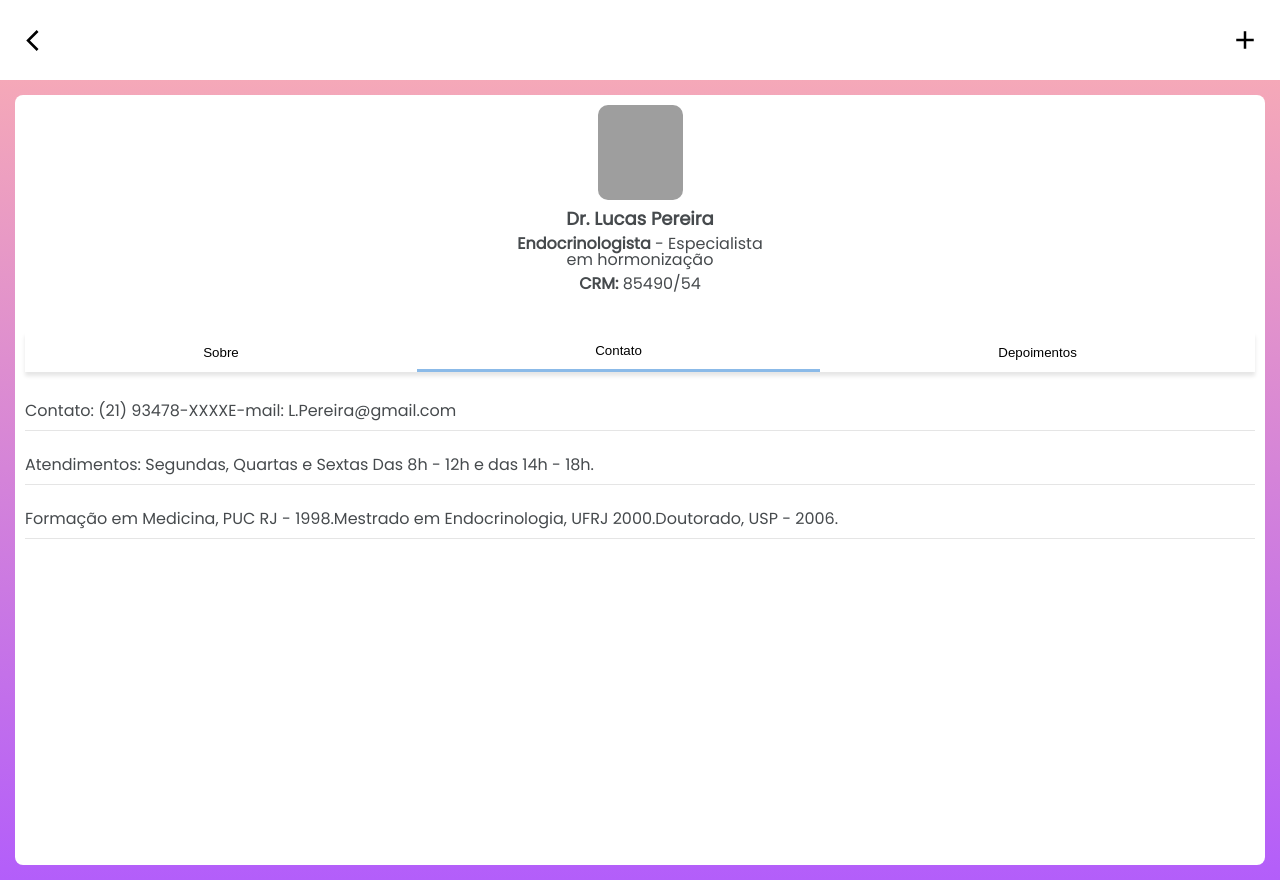
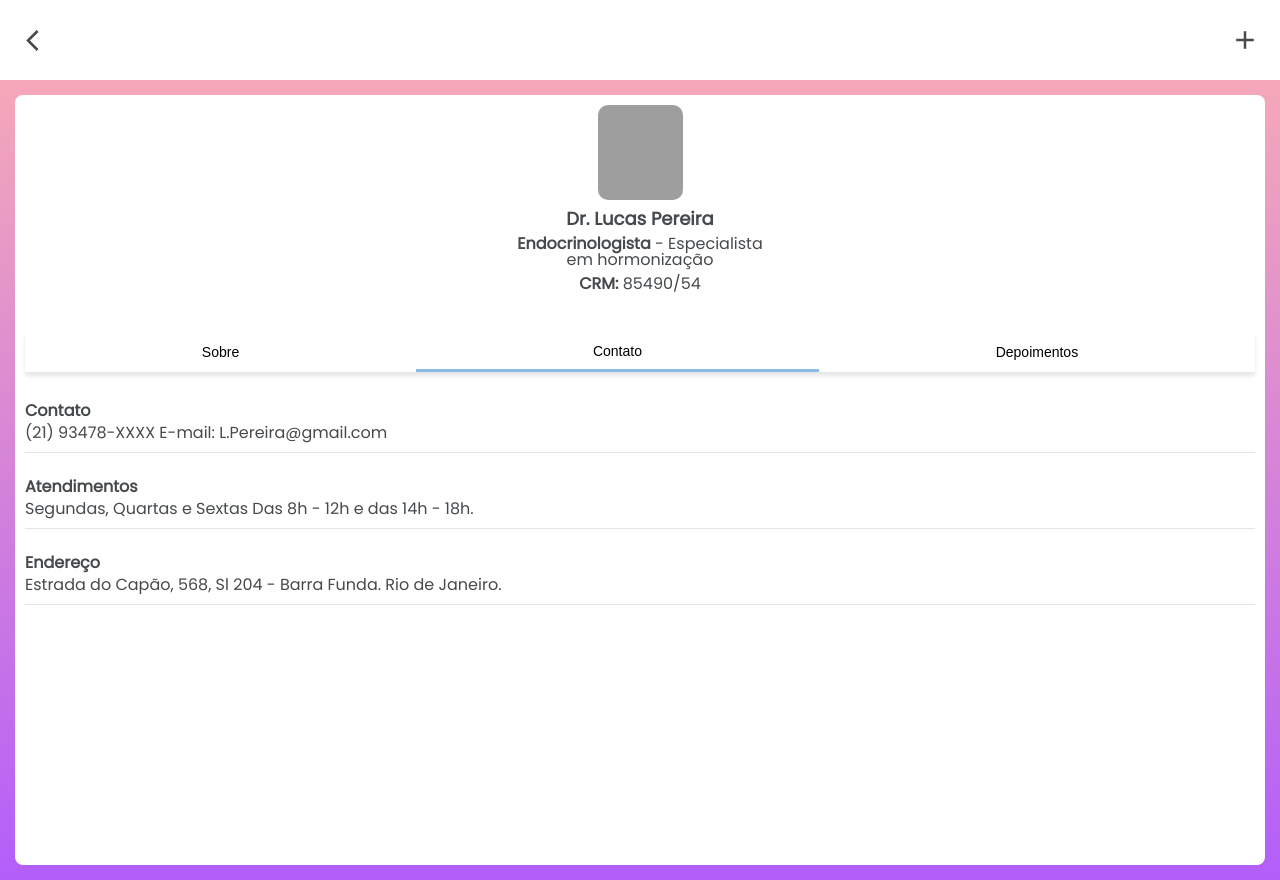
Before and after one commit to patricia270/MetamorfoseTrans-frontend, a React (Create React App) app: page /profile in a window 1280 px wide. Both pictures are taken after a click on the button "Contato". Built offline with nearby package versions, Linux system fonts and the light colour scheme; grey boxes are pictures that could not be loaded.

Commit message:
feat: change main text color in globalStyles" a

```diff
--- a/src/pages/Profile/InfoMenu.js
+++ b/src/pages/Profile/InfoMenu.js
@@ -71,14 +71,18 @@ function About() {
 function Contact() {
     return (
         <InfoList>
-            <li>Contato: (21) 93478-XXXXE-mail: L.Pereira@gmail.com</li>
             <li>
-                Atendimentos: Segundas, Quartas e Sextas Das 8h - 12h e das 14h
-                - 18h.
+                {" "}
+                <Title>Contato</Title> (21) 93478-XXXX E-mail:
+                L.Pereira@gmail.com
             </li>
             <li>
-                Formação em Medicina, PUC RJ - 1998.Mestrado em Endocrinologia,
-                UFRJ 2000.Doutorado, USP - 2006.
+                <Title>Atendimentos</Title> Segundas, Quartas e Sextas Das 8h -
+                12h e das 14h - 18h.
+            </li>
+            <li>
+                <Title>Endereço</Title> Estrada do Capão, 568, Sl 204 - Barra
+                Funda. Rio de Janeiro.
             </li>
         </InfoList>
     );
@@ -99,6 +103,7 @@ const SwitchInfoButton = styled.button`
     background-color: transparent;
     border: none;
     flex-grow: 1;
+    font-size: 14px;
     border-bottom: ${({ showBorder }) =>
         showBorder ? "3px solid rgba(25, 118, 210, 0.5)" : "none"};
 `;
--- a/src/pages/Profile/Profile.js
+++ b/src/pages/Profile/Profile.js
@@ -35,7 +35,6 @@ const InnerWrapper = styled.div`
     background-color: #fff;
     border-radius: 8px;
     padding: 10px;
-    color: #464a4d;
 `;
 
 const Name = styled.h1`
--- a/src/styles/GlobalStyle.js
+++ b/src/styles/GlobalStyle.js
@@ -1,4 +1,4 @@
-import { createGlobalStyle } from 'styled-components';
+import { createGlobalStyle } from "styled-components";
 
 const GlobalStyle = createGlobalStyle`
         /* http://meyerweb.com/eric/tools/css/reset/
@@ -37,6 +37,7 @@ const GlobalStyle = createGlobalStyle`
     body {
         line-height: 1;
         font-family: 'Poppins', sans-serif;
+        color: #464a4d;
     }
     ol, ul {
         list-style: none;
```
